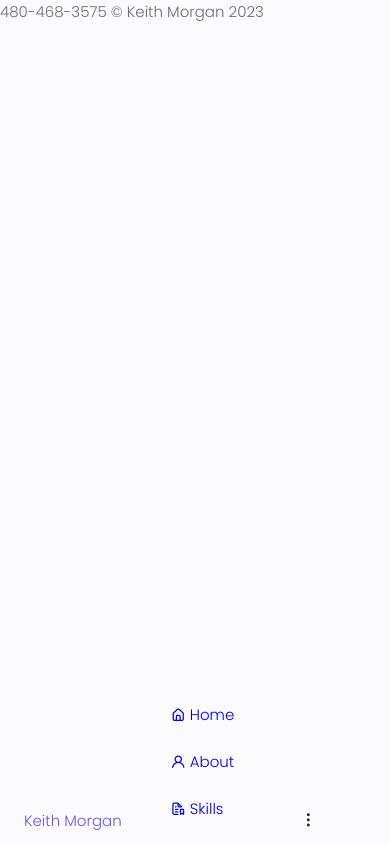
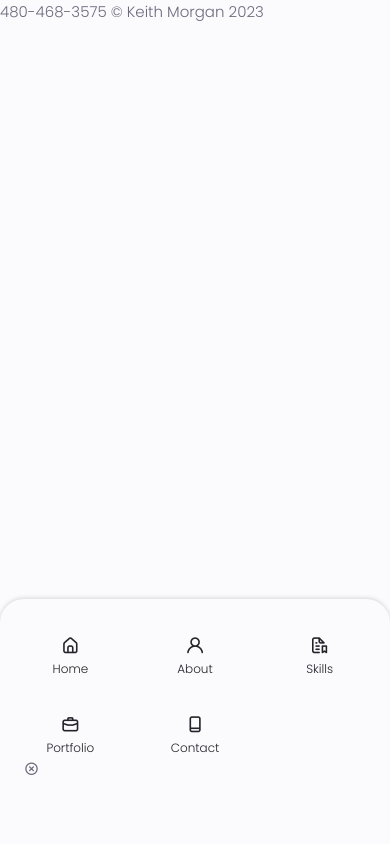
Before and after one commit to KeithMorgan91/its-keith, a plain HTML site: page index.html in a window 390 px wide. Drawn offline with nearby package versions, Linux system fonts and the light colour scheme.

Commit message:
add more styles to nav

```diff
--- a/css/styles.css
+++ b/css/styles.css
@@ -174,3 +174,39 @@ img {
 .nav__toggle:hover {
     color: var(--first-color)
 }
+
+@media screen and (max-width: 767px) {
+    .nav__menu {
+        position: fixed;
+        bottom: 0;
+        left: 0;
+        width: 100%;
+        background-color: var(--body-color);
+        padding: 2rem 1.5rem 4rem;
+        box-shadow: 0 -1px 4px rgba(0,0,0,.15);
+        border-radius: 1.5rem 1.5rem 0 0;
+        transition: .3s;
+    }
+}
+
+.nav__list {
+    grid-template-columns: repeat(3, 1fr);
+    gap: 2rem;
+}
+
+.nav__link {
+    display: flex;
+    flex-direction: column;
+    align-items: center;
+    font-size: var(--small-font-size);
+    color: var(--title-color);
+    font-weight: var(--font-medium);
+}
+
+.nav__link:hover {
+    color: var(--first-color)
+}
+
+.nav__icon {
+    font-size: 1.2rem;
+}
--- a/index.html
+++ b/index.html
@@ -29,19 +29,23 @@
         <ul class="nav__list grid">
           <li class="nav__item">
             <a href="#home" class="nav__link">
-              <i class="uil uil-estate"></i> Home </a>
+              <i class="uil uil-estate nav__icon"></i> Home </a>
           </li>
           <li class="nav__item">
-            <a href="#about" class="nav__link"><i class="uil uil-user"></i> About </a>
+            <a href="#about" class="nav__link">
+              <i class="uil uil-user nav__icon"></i> About </a>
           </li>
           <li class="nav__item">
-            <a href="#skills" class="nav__link"><i class="uil uil-file-bookmark-alt"></i> Skills </a>
+            <a href="#skills" class="nav__link">
+              <i class="uil uil-file-bookmark-alt nav__icon"></i> Skills </a>
           </li>
           <li class="nav__item">
-            <a href="#portfolio" class="nav__link"><i class="uil uil-bag"></i> Portfolio </a>
+            <a href="#portfolio" class="nav__link">
+              <i class="uil uil-bag nav__icon"></i> Portfolio </a>
           </li>
           <li class="nav__item">
-            <a href="#contact" class="nav__link"><i class="uil uil-mobile-android-alt"></i> Contact </a>
+            <a href="#contact" class="nav__link">
+              <i class="uil uil-mobile-android-alt nav__icon"></i> Contact </a>
           </li>
         </ul>
         <i class="uil uil-times-circle" id="nav-close"></i>
```
